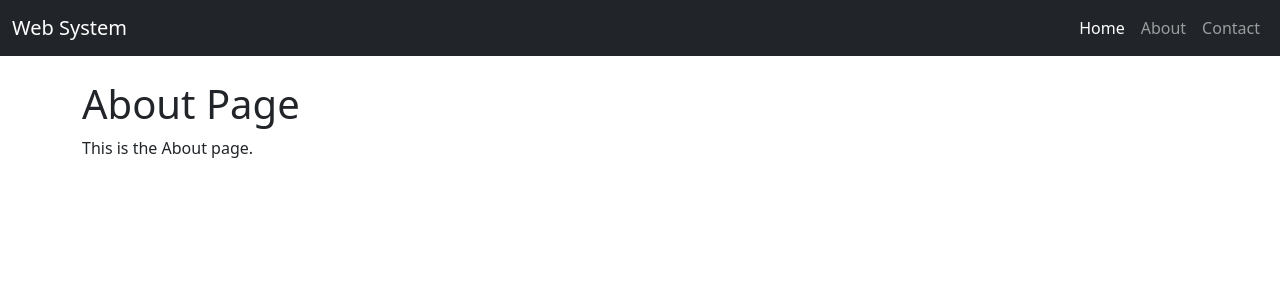
After one commit to fadocathrina44-dev/WebSystem-ITE311, a CodeIgniter 4 app: the page made by app/Views/about.php in a window 1280 px wide. The commit adds this page. Shown: the top 300 px of the page. Run offline with PHP 8.4 and a stand-in for CodeIgniter, Linux system fonts and the light colour scheme; the template is opened without the code that fills it, so the values that code supplies are empty; some libraries are stand-ins or nearby versions.

Commit message:
Added Home controller, routes, and views for basic navagation

```diff
--- /dev/null
+++ b/app/Views/about.php
@@ -0,0 +1,6 @@
+<?= $this->extend('template') ?>
+
+<?= $this->section('content') ?>
+<h1 class="text-dark">About Page</h1>
+<p>This is the About page.</p>
+<?= $this->endSection() ?>
--- /dev/null
+++ b/app/Views/contact.php
@@ -0,0 +1,6 @@
+<?= $this->extend('template') ?>
+
+<?= $this->section('content') ?>
+<h1 class="text-dark">Contact Page</h1>
+<p>This is our Contact page.</p>
+<?= $this->endSection() ?>
--- /dev/null
+++ b/app/Views/index.php
@@ -0,0 +1,6 @@
+<?= $this->extend('template') ?>
+
+<?= $this->section('content') ?>
+<h1 class="text-dark">Welcome to the Homepage</h1>
+<p>This is the Homepage.</p>
+<?= $this->endSection() ?>
--- a/app/Views/template.php
+++ b/app/Views/template.php
@@ -9,32 +9,37 @@
 
 <body>
 
-    <!-- Simple Bootstrap Navbar -->
     <nav class="navbar navbar-expand-lg navbar-dark bg-dark">
         <div class="container-fluid">
-            <a class="navbar-brand" href="#">My Web System</a>
+            <a class="navbar-brand" href="#"> Web System</a>
             <button class="navbar-toggler" type="button" data-bs-toggle="collapse" data-bs-target="#navbarNav">
                 <span class="navbar-toggler-icon"></span>
             </button>
+
             <div class="collapse navbar-collapse" id="navbarNav">
-                <ul class="navbar-nav">
+                <!-- Push nav links to the right -->
+                <ul class="navbar-nav ms-auto">
                     <li class="nav-item">
-                        <a class="nav-link active" href="#">Home</a>
+                        <a class="nav-link <?= service('uri')->getPath() == '' ? 'active' : '' ?>"
+                            href="<?= site_url('/') ?>">Home</a>
                     </li>
                     <li class="nav-item">
-                        <a class="nav-link" href="#">About</a>
+                        <a class="nav-link <?= service('uri')->getPath() == 'about' ? 'active' : '' ?>"
+                            href="<?= site_url('about') ?>">About</a>
+                    </li>
+                    <li class="nav-item">
+                        <a class="nav-link <?= service('uri')->getPath() == 'contact' ? 'active' : '' ?>"
+                            href="<?= site_url('contact') ?>">Contact</a>
                     </li>
                 </ul>
             </div>
         </div>
     </nav>
 
-<body>
-    <h1>Hello, world!</h1>
-    <script src="https://cdn.jsdelivr.net/npm/bootstrap@5.3.7/dist/js/bootstrap.bundle.min.js"
-        integrity="sha384-ndDqU0Gzau9qJ1lfW4pNLlhNTkCfHzAVBReH9diLvGRem5+R9g2FzA8ZGN954O5Q"
-        crossorigin="anonymous"></script>
-</body>
+
+    <div class="container mt-4">
+        <?= $this->renderSection('content') ?>
+    </div>
 
     <script src="https://cdn.jsdelivr.net/npm/bootstrap@5.3.3/dist/js/bootstrap.bundle.min.js"></script>
 </body>
```
Also changed, not shown: app/Config/Routes.php (+6 -4 lines), app/Controllers/Home.php (+17 -4 lines).
